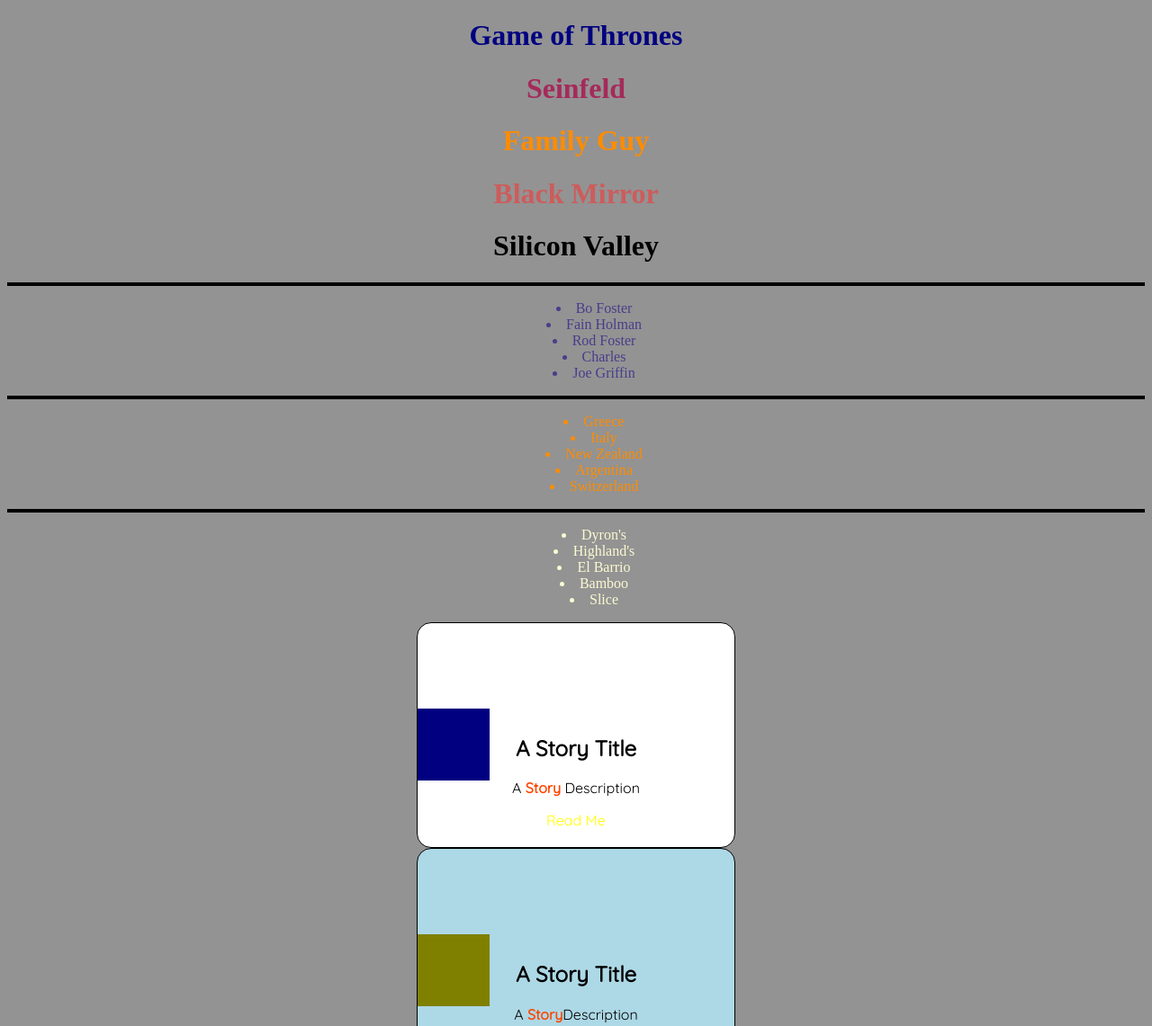
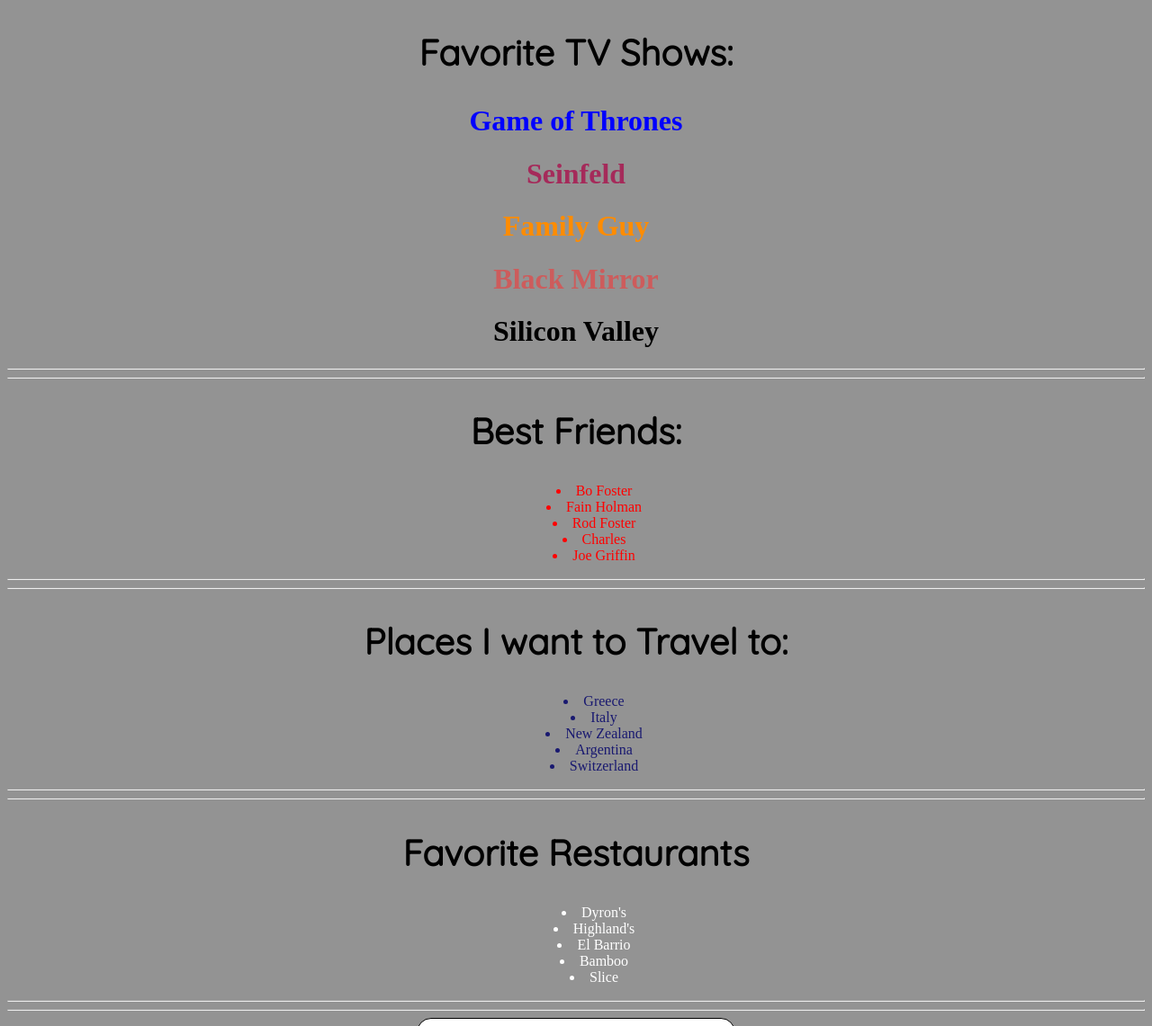
Before and after one commit to AzorAhai74/CssDrills, a plain HTML site: page index.html in a window 1280 px wide. Shown: the top 1141 px of the page at 90% size. Drawn offline with Linux system fonts and the light colour scheme.

Commit message:
Cleaned up code and added <hr/> and <h2>

```diff
--- a/index.html
+++ b/index.html
@@ -9,69 +9,43 @@
         body{
             background-color: #939393;
         }
-
-        h1{
-            color: #ffff;
-        }
-
-        header1{
-            color: #00ff00;
-        }
-
-        header2{
-            color: #0000ff;
-        }
-
-        ul{
-            color: #8a2be2;
-        }
-
-        list1{
-            color: #ff0000;
-        }
-
-        list2{
-            color: #ff6347;
-        }
-
-        list3{
-            color: #e9967a;
-        }
 </style> <!-- The HEX value (#939393) is the HEX equilvalent to lightgray-->
 </head>
 <body>
-        <h1 class="header1" id="show1">Game of Thrones</h1>
-            <h1 class="header1" id="show2">Seinfeld</h1>
-                <h1 class="header1" id="show3">Family Guy</h1>
-        <h1 class="header2" id="show4">Black Mirror</h1>
-            <h1 class="header2" id="show5">Silicon Valley</h1>
-            <div class="frienddiv"></div>
-                <ul class="list1" id="friends">
+    <h2>Favorite TV Shows:</h2>
+    <h1 class="header1">Game of Thrones</h1>
+    <h1 class="header2">Seinfeld</h1>
+    <h1 class="header3">Family Guy</h1>
+    <h1 class="header4">Black Mirror</h1>
+    <h1 class="header5">Silicon Valley</h1>
+    <hr/><hr>
+    <h2>Best Friends:</h2>
+    <ul class="list1">
         <li>Bo Foster</li>
         <li>Fain Holman</li>
         <li>Rod Foster</li>
         <li>Charles</li>
         <li>Joe Griffin</li>
     </ul>
-            </div>
-            <div class="traveldiv"></div>
-                <ul class="list2" id="travel">
+    <hr/><hr>
+    <h2>Places I want to Travel to:</h2>
+    <ul class="list2">
         <li>Greece</li>
         <li>Italy</li>
         <li>New Zealand</li>
         <li>Argentina</li>
         <li>Switzerland</li>
     </ul>
-            </div>
-            <div class="restaurantdiv"></div>
-                <ul class="list3" id="restaurants">
+    <hr/><hr>
+    <h2>Favorite Restaurants</h2>
+    <ul class="list3">
         <li>Dyron's</li>
         <li>Highland's</li>
         <li>El Barrio</li>
         <li>Bamboo</li>
         <li>Slice</li>
     </ul>
-            </div>
+    <hr/><hr>
     <div id="container">
         <div class="Boxes Box1">
             <div class="image1"></div>
--- a/styles.css
+++ b/styles.css
@@ -4,7 +4,6 @@
 
 .body {
     background-color: #939393;
-    color: #939393;
 }
 
 h2, p, .readme-wrapper {
@@ -74,73 +73,68 @@ a:hover {
 }
 
 .image1 {
-    width: 5em;
-    height: 5em;
+    width: 4em;
+    height: 4em;
     background-color: #000080;
     display: inline-block;
     position: relative;
     right: 50px;
-    top: 75px;
+    top: 90px;
 }
 
 .image2 {
-    width: 5em;
-    height: 5em;
+    width: 4em;
+    height: 4em;
     background-color: #808000;
     display: inline-block;
     position: relative;
     right: 50px;
-    top: 75px;
+    top: 90px;
 }
 
 .image3 {
-    width: 5em;
-    height: 5em;
+    width: 4em;
+    height: 4em;
     background-color: #4169e1;
     display: inline-block;
     position: relative;
     right: 50px;
-    top: 75px;
+    top: 90px;
 }
 
 .image4 {
-    width: 5em;
-    height: 5em;
+    width: 4em;
+    height: 4em;
     background-color: #98fb98;
     display: inline-block;
     position: relative;
     right: 50px;
-    top: 75px;
+    top: 90px;
 }
 
 .header1 {
-    color: #00ff00;
+    color: #0000ff;
     text-align: center;
 }
 
 .header2 {
-    color: #0000ff;
+    color: #a52a5a;
     text-align: center;
 }
 
-#show1 {
-    color: #000080;
+.header3 {
+    color: #ff8c00;
+    text-align: center
 }
 
-#show2 {
-    color: #a52a5a;
+.header4 {
+    color: #cd5c5c;
+    text-align: center
 }
 
-#show3 {
-    color: #ff8c00;
-}
-
-#show4 {
-    color: #cd5c5c;
-}
-
-#show5 {
+.header5 {
     color: #000000;
+    text-align: center
 }
 
 .list1 {
@@ -148,42 +142,25 @@ a:hover {
 }
 
 .list2 {
-    color: #ff6347;
+    color: #191970;
 }
 
 .list3 {
-    color: #e9967a;
-}
-
-#friends {
-    color: #483d8b;
-}
-
-#travel {
-    color: #ff8c00;
-}
-
-#restaurants {
-    color: #fafad2;
-}
-
-.frienddiv {
-    border-width: 2px;
-    border-style: solid;
-    border-color: #000000;
-}
-.traveldiv {
-    border-width: 2px;
-    border-style: solid;
-    border-color: #000000;
-}
-.restaurantdiv {
-    border-width: 2px;
-    border-style: solid;
-    border-color: #000000;
+    color: #ffffff;
 }
 
 ul {
     text-align: center;
     list-style: inside;
+    color: #8a2be2;
+    display: block;
 }
+
+h1{
+    color: #ffff;
+}
+
+h2{
+    font: bold;
+    font-size: 40px;
+}
```
Lines whose indentation alone changed are shown as unchanged.
